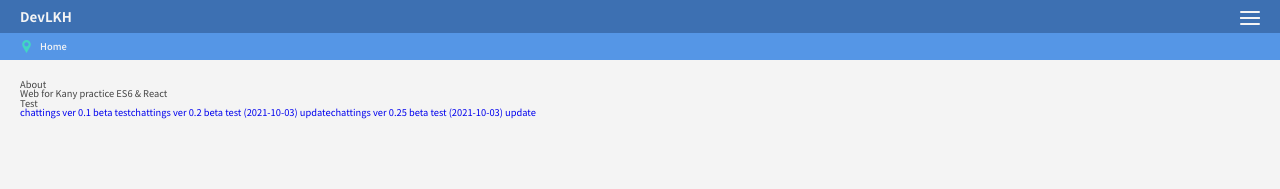
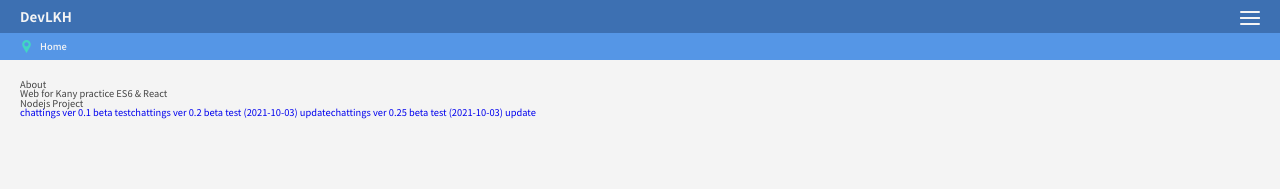
Before and after one commit to devlkhkr/rctprtc, a React (Create React App) app: page /about in a window 1280 px wide. Shown: the top 189 px of the page. Built offline with nearby package versions, Linux system fonts and the light colour scheme.

Commit message:
Update About.js

```diff
--- a/src/pages/About.js
+++ b/src/pages/About.js
@@ -9,7 +9,7 @@ const About = ({location, match}) => {
         <div>
             <div>About {match.params.name}</div>
             <div>Web for Kany practice ES6 & React</div>
-            <div>Test</div>
+            <div>Nodejs Project</div>
             {detail && 'detail: blahblah'}
             <a href="http://3.34.51.151">chattings ver 0.1 beta test</a>
             <a href="http://3.34.51.151">chattings ver 0.2 beta test (2021-10-03) update</a>
```
